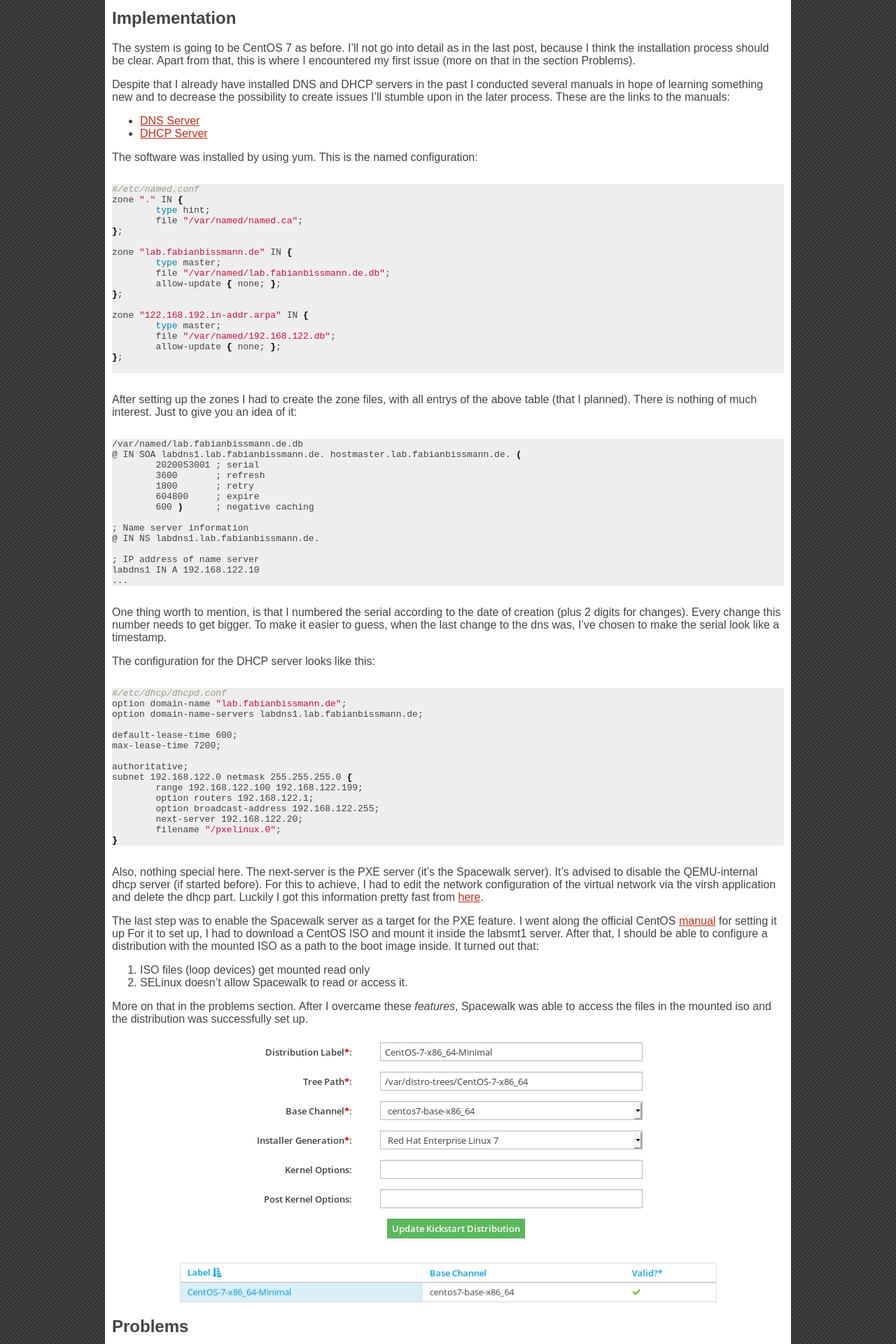
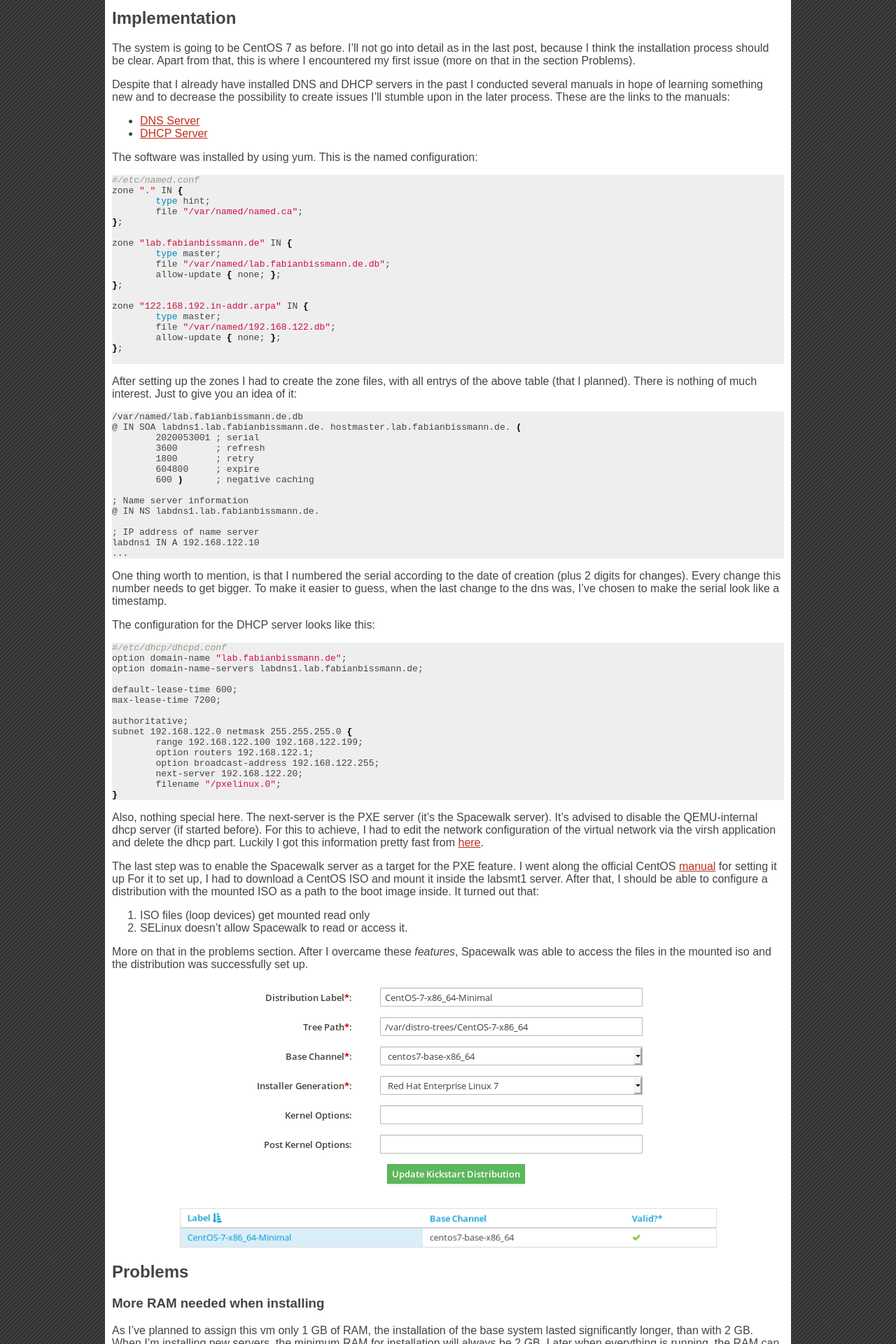
Before and after one commit to 1dollarsteak/1dollarsteak.github.io, a Jekyll site: the page built from _posts/2020-07-14-vLab-Step-3-LDAP.md, in a window 1280 px wide. Shown: the part 837-2757 px from the top of the page at 70% size. Built offline with Jekyll 4.4.1, drawn with Linux system fonts in a browser that asks for light colours.

Commit message:
Test font fix 4

```diff
--- a/_config.yml
+++ b/_config.yml
@@ -27,11 +27,6 @@
 
   syntax_highlighter_opts:
     css_class: 'highlight'
-    #span:
-    #  line_numbers: false
-    #block:
-    #  line_numbers: true
-    #  start_line: 1
 
 sass:
   style: compact
--- a/_sass/main.scss
+++ b/_sass/main.scss
@@ -43,19 +43,14 @@
   background-color: #fff;
 }
 
-/*div.highlight {
+div.highlight {
   display: inline-block;
 }
 
 pre.highlight {
   margin-top: 0;
   margin-bottom: 0;
-}*/
-
-/*td.rouge-gutter {
-  border-right: 1px solid #ccc;
-  padding-right: 0.5em;
-}*/
+}
 
 span.emphasize {
   font-style: italic;
@@ -130,13 +125,13 @@
   word-wrap: anywhere;
 }
 
-/*
+
 @media (min-width: 768px) {
   div.highlight {
     width: 100%;
   }
 }
-*/
+
 
 @media (max-width: 899px) {
   img[src*='#center'] {
```
